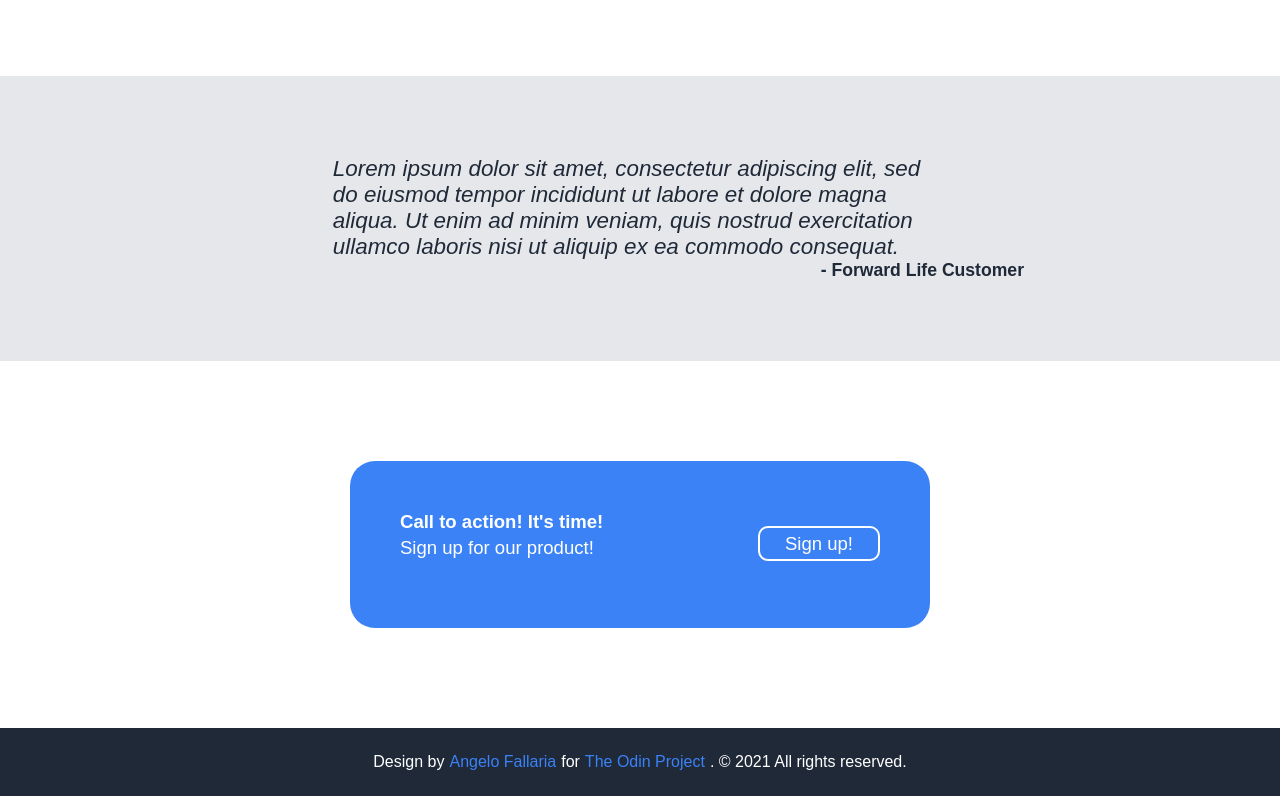
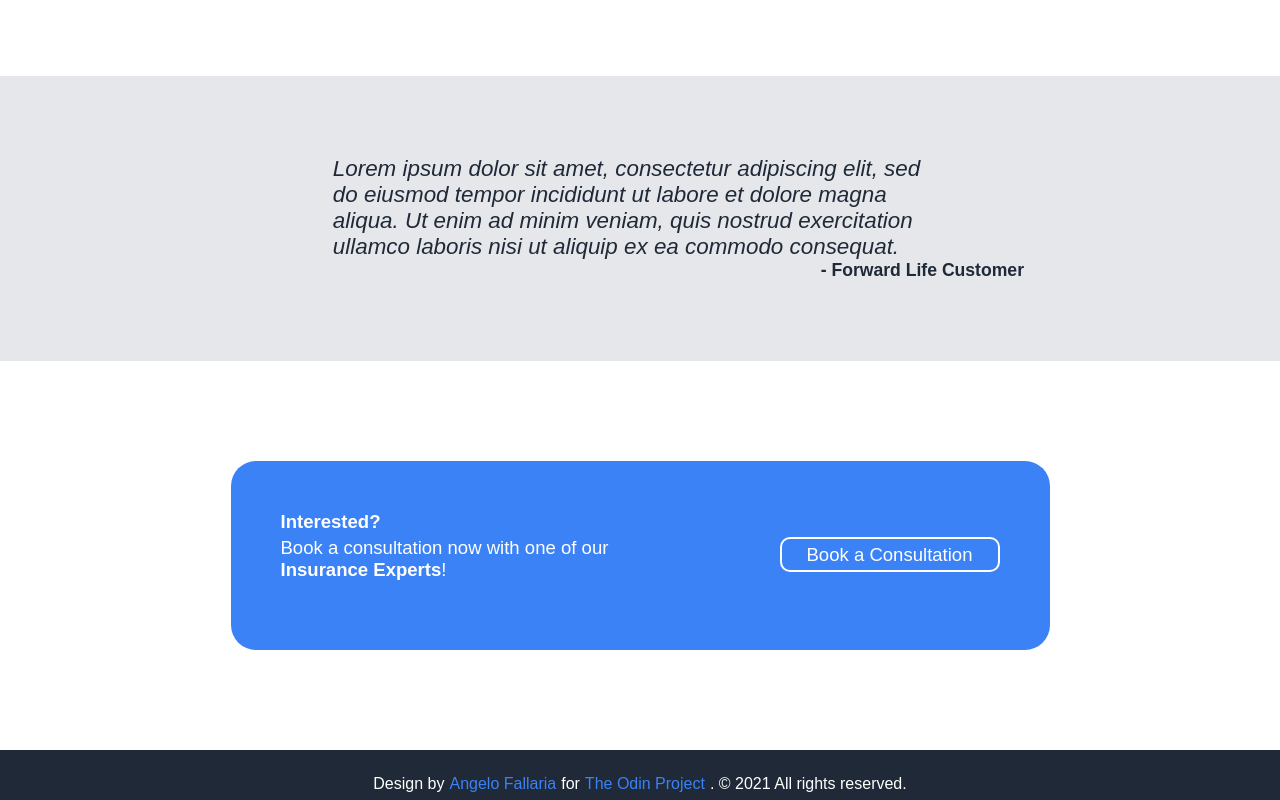
Before and after one commit to angelofallars/forward-landing-page, a plain HTML site: page index.html in a window 1280 px wide. Shown: the part 976-1776 px from the top of the page. Drawn offline with Linux system fonts and the light colour scheme.

Commit message:
Fix formatting stuff

```diff
--- a/assets/styles.css
+++ b/assets/styles.css
@@ -159,6 +159,15 @@ body {
   padding: 5px 25px;
 }
 
+.content-bottombutton__left {
+  flex: 1;
+  max-width: 50%;
+}
+
+.content-bottombutton__right {
+  flex: 0 0 auto;
+}
+
 .footer {
   background: #1F2937;
   color: white;
--- a/index.html
+++ b/index.html
@@ -36,7 +36,7 @@
       </div>
 
       <div class="content-images">
-        <div class="content-images__title"><strong>Our Insurance Lineup</strong></div>
+        <div class="content-images__title"><strong>Our Lineup</strong></div>
 
         <div class="content-images__content">
 
@@ -83,11 +83,12 @@
       <div class="content-bottombutton">
         <div class="content-bottombutton__container">
           <div class="content-bottombutton__left">
-            <strong>Call to action! It's time!</strong>
-            <p>Sign up for our product!</p>
+            <strong>Interested?</strong>
+            <p>Book a consultation now with one of our <strong>Insurance
+              Experts</strong>!</p>
           </div>
           <div class="content-bottombutton__right">
-            <a class="content-bottombutton__button">Sign up!</a>
+            <a class="content-bottombutton__button">Book a Consultation</a>
           </div>
         </div>
       </div>
```
